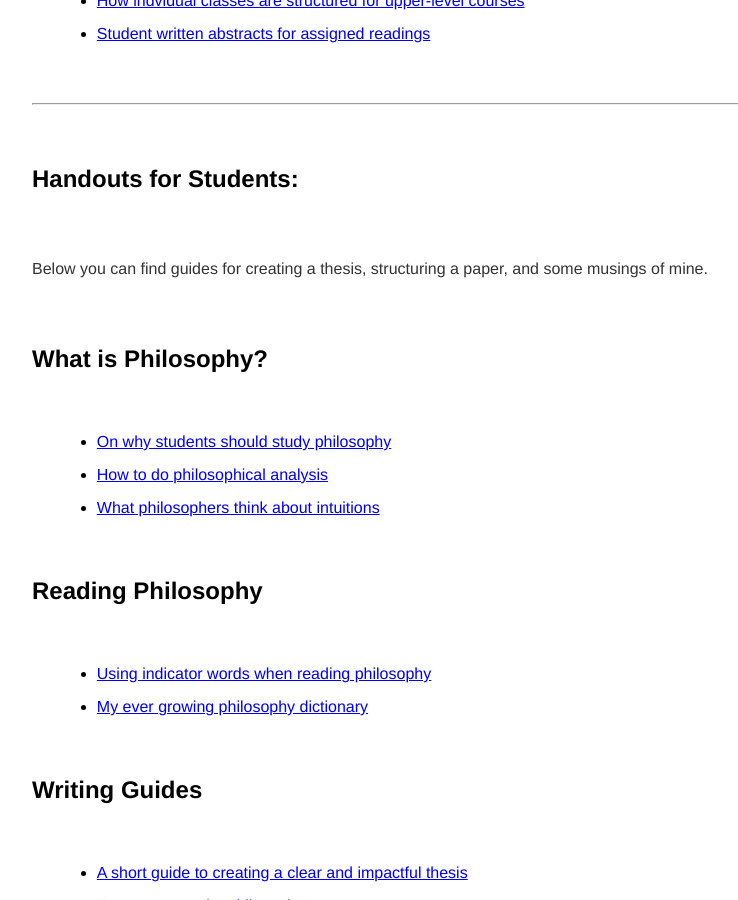
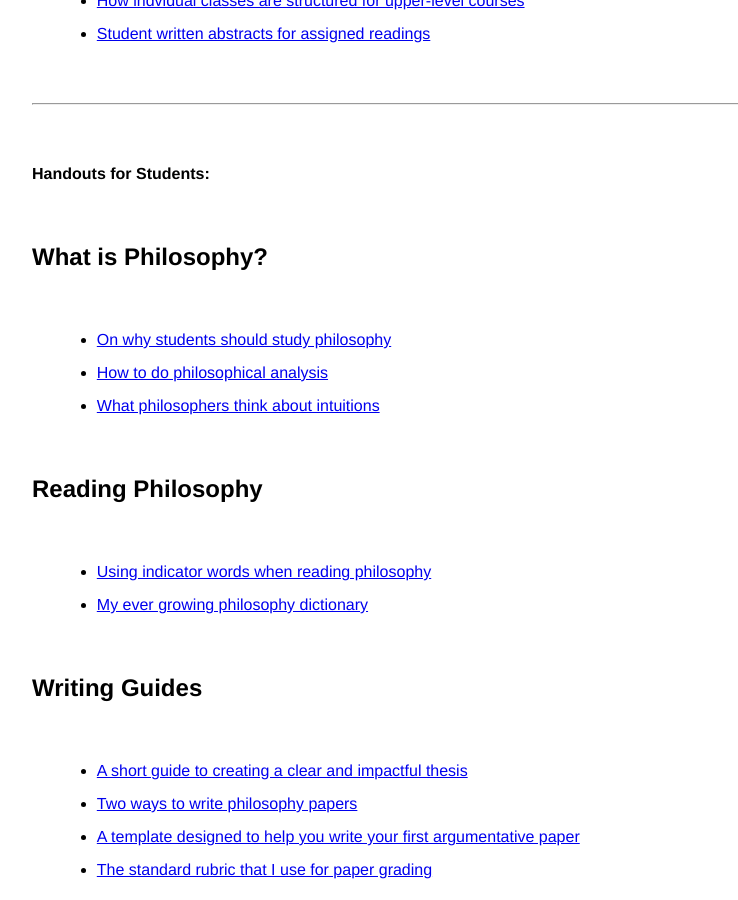
Before and after one commit to kevinjpatton/kevinjpatton.github.io, a Jekyll site: the page built from pedagogy/index.html, in a window 1280 px wide and 900 px high, scrolled down 1611 px. Shown: the whole window, without its empty margins (160-898 px from the left). Built offline with Jekyll 4.4.1, drawn with Linux system fonts in a browser that asks for light colours; Markdown is read by kramdown in place of the engine named in the settings.

Commit message:
Update index.html

```diff
--- a/pedagogy/index.html
+++ b/pedagogy/index.html
@@ -26,9 +26,7 @@ title: Pedagogy - Kevin Patton
   <li><a href="/pedagogy/upper/upper_level_course_assessment_abstracts.html">Student written abstracts for assigned readings</a></li>
 </ul>
 <hr>
-<h2>Handouts for Students:</h2>
-<p>Below you can find guides for creating a thesis, structuring a paper, and some musings of mine.</p>
-
+<h3>Handouts for Students:</h3>
 <h2>What is Philosophy?</h2>
 <ul class="standard-list">
   <li><a href="/teaching/commonresources/Handout - Why Philosophy.pdf" target="_blank">On why students should study philosophy</a></li>
```
